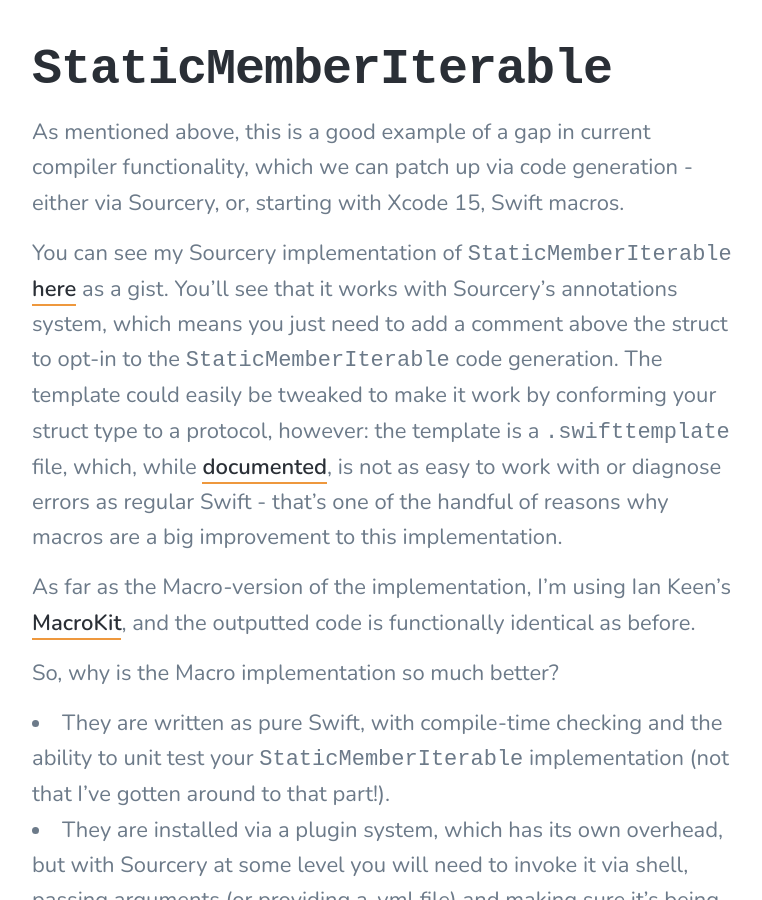
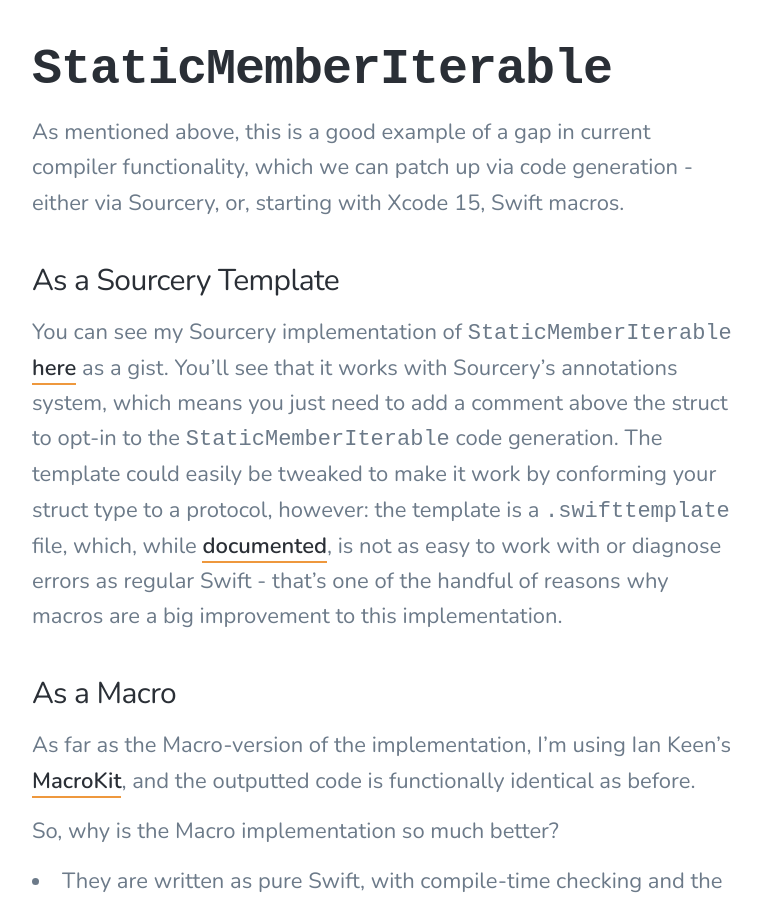
Before and after one commit to nevillco/nevillco.github.io, a Jekyll site: the page built from _posts/2023-07-07-the-first-macro-in-all-of-my-Swift-projects.md, in a window 1280 px wide and 900 px high, scrolled down 5859 px. Shown: the whole window, without its empty margins (258-1020 px from the left). Built offline with Jekyll 4.4.1, drawn with Linux system fonts in a browser that asks for light colours; nearby versions of some CDN libraries.

Commit message:
Add h3s.

```diff
--- a/_posts/2023-07-07-the-first-macro-in-all-of-my-Swift-projects.md
+++ b/_posts/2023-07-07-the-first-macro-in-all-of-my-Swift-projects.md
@@ -97,7 +97,11 @@ So, that's why I have a `StaticMemberIterable` in most of my projects.
 
 As mentioned above, this is a good example of a gap in current compiler functionality, which we can patch up via code generation - either via Sourcery, or, starting with Xcode 15, Swift macros.
 
+### As a Sourcery Template
+
 You can see my Sourcery implementation of `StaticMemberIterable` [here](https://gist.github.com/nevillco/aec0c67a7457a99fb220336614bc8184) as a gist. You’ll see that it works with Sourcery’s annotations system, which means you just need to add a comment above the struct to opt-in to the `StaticMemberIterable` code generation. The template could easily be tweaked to make it work by conforming your struct type to a protocol, however: the template is a `.swifttemplate` file, which, while [documented](https://github.com/krzysztofzablocki/Sourcery/blob/master/guides/Writing%20templates.md#swift-templates), is not as easy to work with or diagnose errors as regular Swift - that’s one of the handful of reasons why macros are a big improvement to this implementation.
+
+### As a Macro
 
 As far as the Macro-version of the implementation, I’m using Ian Keen’s [MacroKit](https://github.com/IanKeen/MacroKit), and the outputted code is functionally identical as before.
 
```
